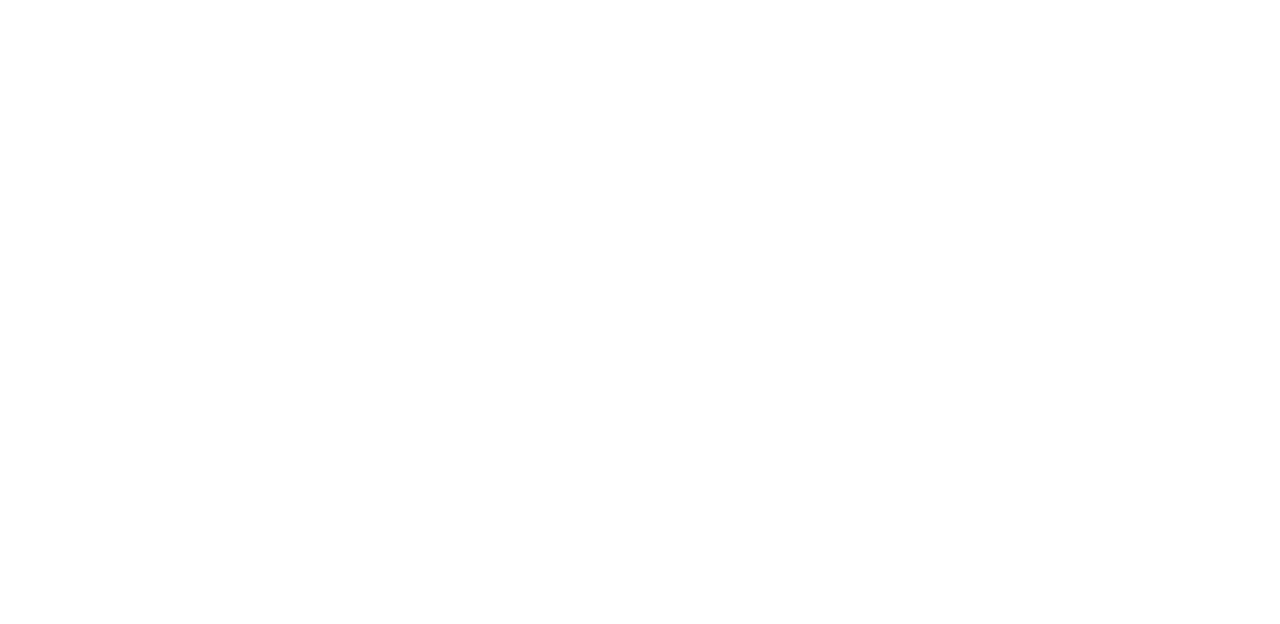
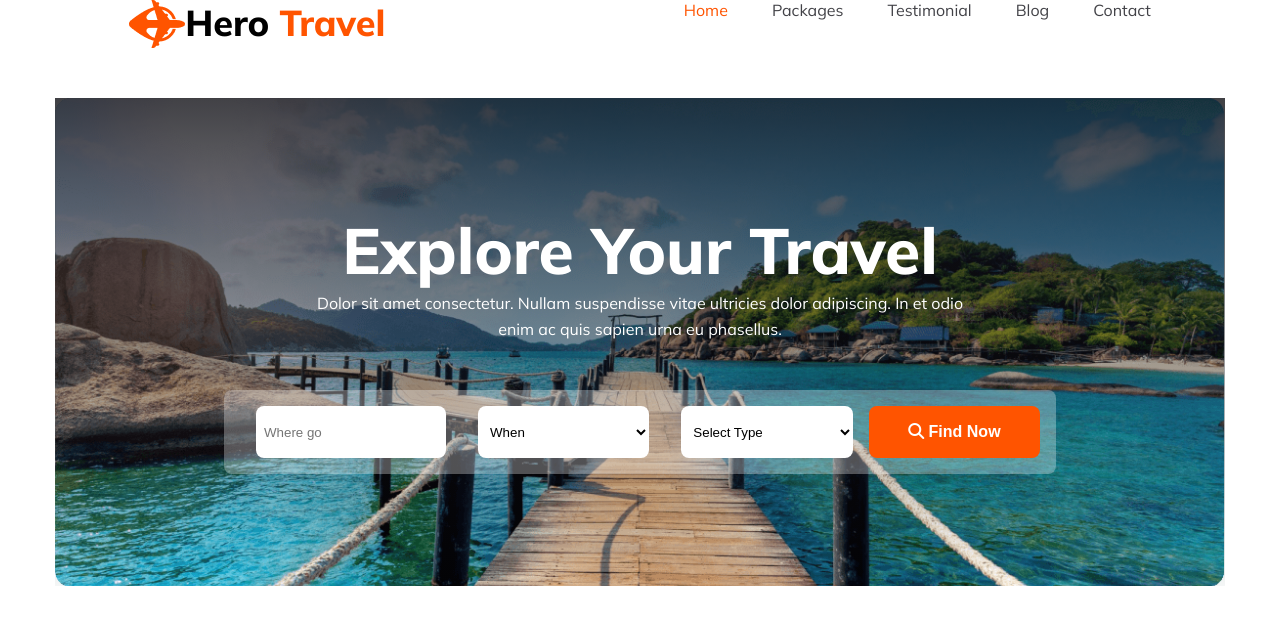
Before and after one commit to robiulislam485/travel-hero, a plain HTML site: page index.html in a window 1280 px wide. Drawn offline with Linux system fonts and the light colour scheme.

Commit message:
added nav bar an banner section

```diff
--- a/index.html
+++ b/index.html
@@ -5,16 +5,54 @@
     <meta name="viewport" content="width=device-width, initial-scale=1.0">
     <title>Travel Hero</title>
     <link rel="stylesheet" href="styles/style.css">
+    <script src="https://kit.fontawesome.com/4156ec81ec.js" crossorigin="anonymous"></script>
 </head>
 <body class="mulish-font">
     <header>
+        <!-- nav section start -->
+        <nav class="nav-bar display-flex">
+            <div class=" logo-text display-flex">
+                <img src="Images/Group 40071 (2).png" alt="">
+                <h3>Hero <span class="text-color">Travel</span></h3>
+            </div>
+            <div>
+                <ul class=" nav-items display-flex">
+                    <li class="nav-item"><a href="" class="nav-link"><span class="text-color">Home</span></a></li>
+                    <li class="nav-item"><a href="" class="nav-link text-gray">Packages</a></li>
+                    <li class="nav-item"><a href="" class="nav-link text-gray">Testimonial</a></li>
+                    <li class="nav-item"><a href="" class="nav-link text-gray">Blog</a></li>
+                    <li class="nav-item"><a href="" class="nav-link text-gray">Contact</a></li>
+                </ul>
 
-    </header>
-    <main>
+            </div>
+        </nav>
+        <!-- nav end -->
+         <!-- banner section start -->
+          <section class="banner-container">
+<div class="banner-content">
+            <div class="">
+            <h1 class="text-center">Explore Your Travel</h1>
+            <p class="text-center">Dolor sit amet consectetur. Nullam suspendisse vitae ultricies dolor adipiscing. In et odio <br> enim ac quis sapien urna eu phasellus.</p>
+            </div>
+            <div class="travel-input display-flex">
+                <input type="text" placeholder="Where go">
+                <select>
+                    <option value="">When</option>
+                    </select>
+                <select>
+                    <option value="">Select Type</option>
+                    </option>
+                    </select>
+                    <button class="btn-primary"> <i class="fa-solid fa-magnifying-glass"></i> Find Now</button>
+                </div>
+                </div>
+                </section>
+                <!-- banner end -->
 
-    </main>
-    <footer>
 
-    </footer>
-</body>
-</html>
+
+
+
+            </header>
+            </body>
+            </html>
--- a/styles/style.css
+++ b/styles/style.css
@@ -5,3 +5,111 @@
     font-optical-sizing: auto;
     font-style: normal;
   }
+  *{
+    margin: 0 auto;
+  }
+  /* shared use */
+  .display-flex{
+    display: flex;
+  }
+  .text-center{
+    text-align: center;
+  }
+  .text-color{
+   color: rgb(255, 84, 0);
+  }
+  /* dark2 */
+  .text-gray{
+    color: rgb(66, 66, 71);
+  }
+h3{
+    font-size: 2.25rem;
+    text-align: center;
+    font-weight: 800;
+    line-height: normal;
+}
+.btn-primary{
+  border-radius: 8px;
+background: rgb(255, 84, 0);
+color: rgb(255, 255, 255);
+font-size: 1rem;
+font-weight: 700;
+line-height: 20px;
+letter-spacing: 0%;
+text-align: center;
+width: 174px;
+height: 52px;
+border: none;
+}
+.banner-btn{
+
+
+}
+  /* nav related style */
+.nav-link{
+  text-decoration: none;
+}
+.nav-item{
+  list-style: none;
+}
+.nav-items{
+  gap: 44px;
+}
+.nav-bar{
+  justify-content: space-between;
+}
+/* nav end */
+
+/* banner section start */
+.banner-container{
+  max-width: 1170px;
+  background-image: linear-gradient(180deg, rgba(19, 19, 24, 0.8) 0%, rgba(19, 19, 24, 0) 100%), url(../Images/Group\ 13\ \(1\)\ \(1\).png);
+  background-repeat: no-repeat;
+  background-size: cover;
+  justify-content: center;
+  align-items: center;
+  margin-top: 50px;
+  padding: 7rem 0;
+
+}
+.banner-container h1{
+  color: rgb(255, 255, 255);
+font-size: 4rem;
+font-weight: 800;
+line-height: 80px;
+}
+.banner-container p{
+  color: rgb(255, 255, 255);
+font-size: 1rem;
+font-weight: 400;
+line-height: 26px;
+letter-spacing: 0%;
+}
+.travel-input{
+  border-radius: 8px;
+background: rgba(255, 255, 255, 0.3);
+padding: 1rem;
+width: 800px;
+margin-top: 48px;
+justify-content: space-around;
+align-items: center;
+}
+input , select{
+  width: 174px;
+height: 52px;
+padding:  0 0.5rem;
+margin: 0 1rem;
+border-radius: 8px;
+background: rgb(255, 255, 255);
+border: none;
+}
+
+
+/* responsive */
+@media (max-width: 768px) {
+  nav ul, .nav-bar, .nav-items, .display-flex{
+      flex-direction: column;
+      text-align: center;
+      gap: 5px;
+  }
+}
```
